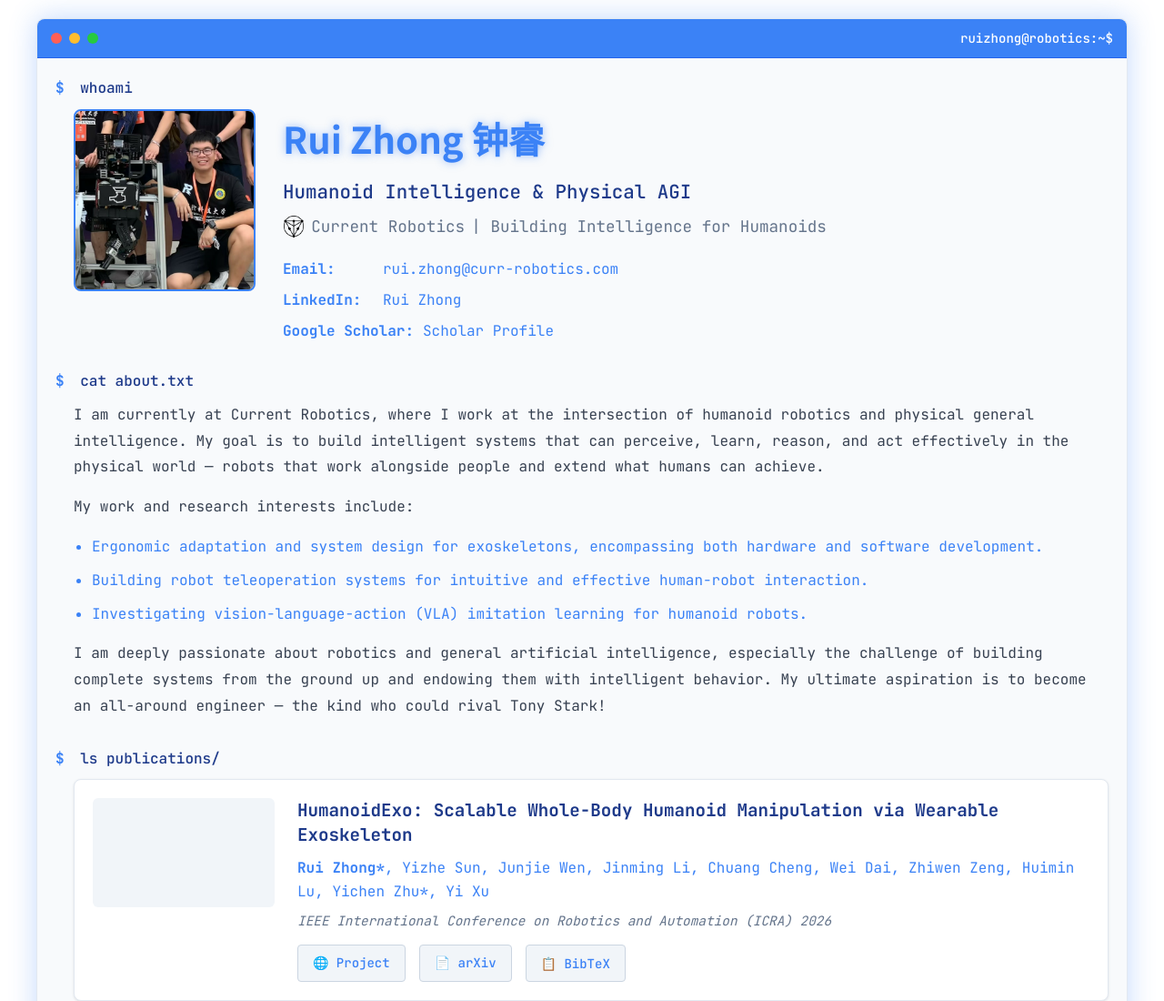
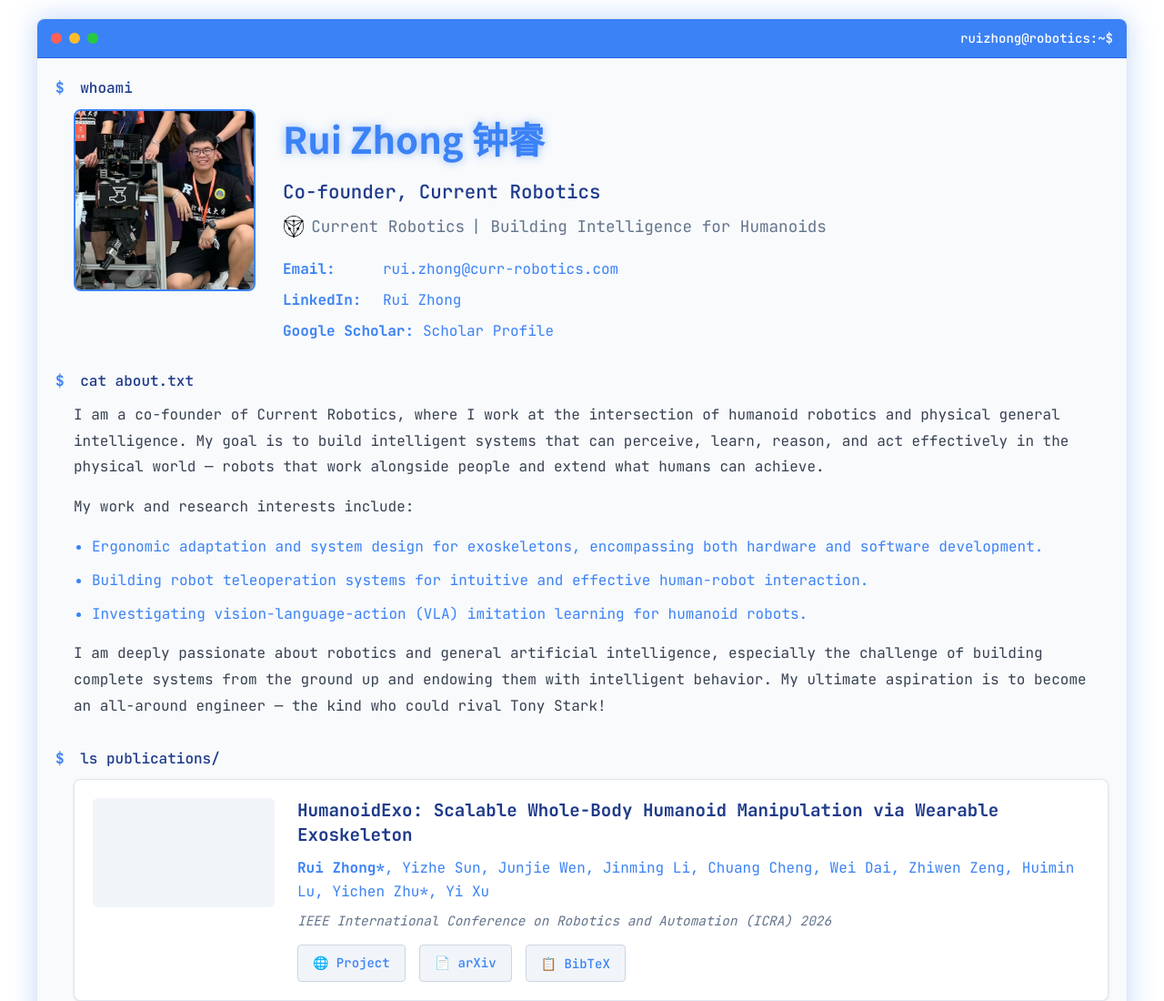
Before and after one commit to zhongrui-ai/zhongrui-ai.github.io, a plain HTML site: page index.html in a window 1280 px wide. Shown: the top 1100 px of the page at 91% size. Drawn offline with Linux system fonts and the light colour scheme; grey boxes are pictures that could not be loaded.

Commit message:
Update index.html

```diff
--- a/index.html
+++ b/index.html
@@ -3,8 +3,8 @@
 <head>
     <meta charset="UTF-8">
     <meta name="viewport" content="width=device-width, initial-scale=1.0">
-    <title>Rui Zhong — Humanoid Intelligence & Physical AGI</title>
-    <meta name="description" content="Rui Zhong is at Current Robotics, building humanoid intelligence and working toward physical general intelligence through human-centered, full-stack robotics.">
+    <title>Rui Zhong — Co-founder, Current Robotics</title>
+    <meta name="description" content="Rui Zhong is a co-founder of Current Robotics, building humanoid intelligence and working toward physical general intelligence through human-centered, full-stack robotics.">
     <link rel="stylesheet" href="styles.css">
     <link rel="preconnect" href="https://fonts.googleapis.com">
     <link rel="preconnect" href="https://fonts.gstatic.com" crossorigin>
@@ -37,7 +37,7 @@
                         </div>
                         <div class="profile-info">
                             <h1 class="name">Rui Zhong 钟睿</h1>
-                            <h2 class="title">Humanoid Intelligence & Physical AGI</h2>
+                            <h2 class="title">Co-founder, Current Robotics</h2>
                             <p class="affiliation" style="
                                 display: flex;
                                 align-items: center;
@@ -98,7 +98,7 @@
                 <div class="output">
                     <div class="about-content">
                         <p>
-                            I am currently at Current Robotics, where I work at the intersection of humanoid robotics and
+                            I am a co-founder of Current Robotics, where I work at the intersection of humanoid robotics and
                             physical general intelligence. My goal is to build intelligent systems that can perceive, learn,
                             reason, and act effectively in the physical world — robots that work alongside people and extend
                             what humans can achieve.
```
